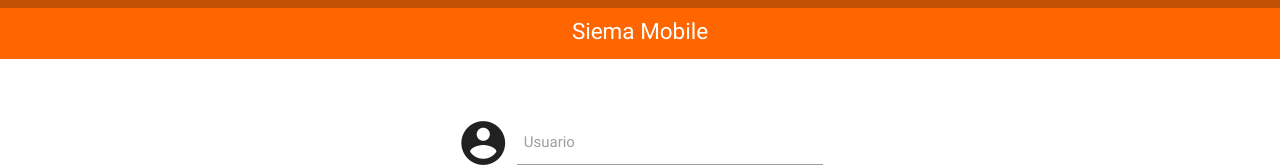
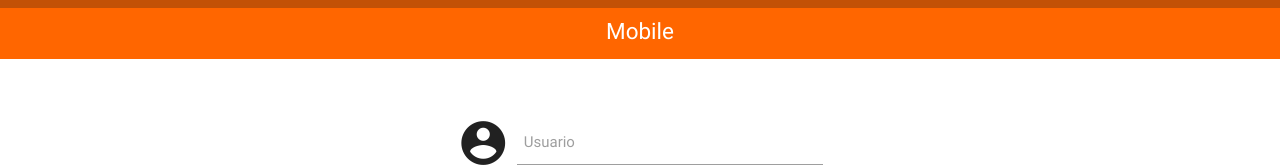
Before and after one commit to dmsanchez86/siema, a plain HTML site: page index.html in a window 1280 px wide. Shown: the top 167 px of the page. Drawn offline with nearby package versions, Linux system fonts and the light colour scheme; some packages are replaced by stand-ins of ours.

Commit message:
Update step1.html

```diff
--- a/templates/step1.html
+++ b/templates/step1.html
@@ -1,7 +1,7 @@
 
         <div data-role="page" data-title="Login" data-theme="b" id="login">
             <div data-role="header" data-position="fixed" data-tap-toggle="false" data-theme='a'>
-                <h1 style="margin:0;">Siema Mobile</h1>
+                <h1 style="margin:0;">Mobile</h1>
             </div>
             <div data-role="content" >
                 <div class="login">
```
